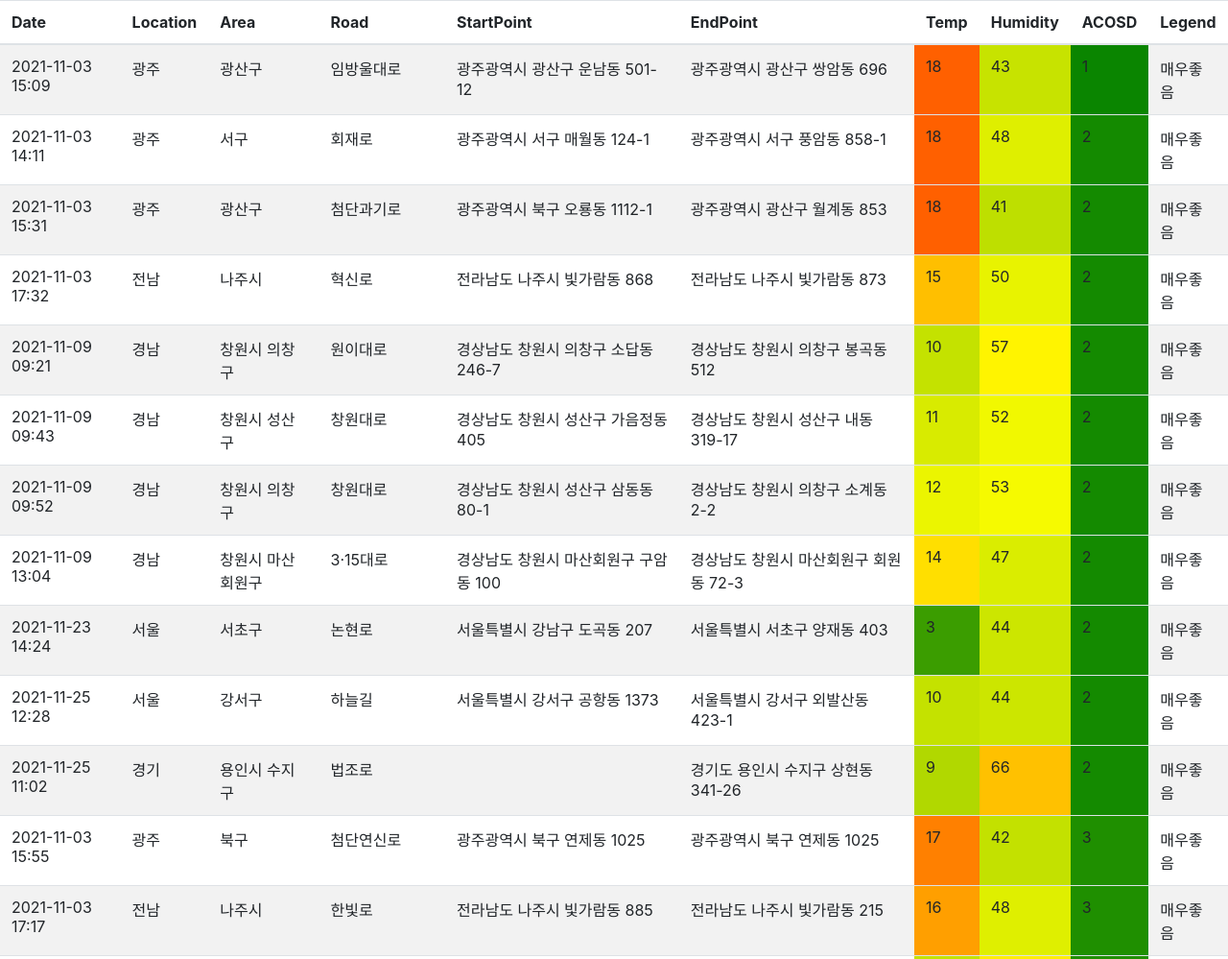
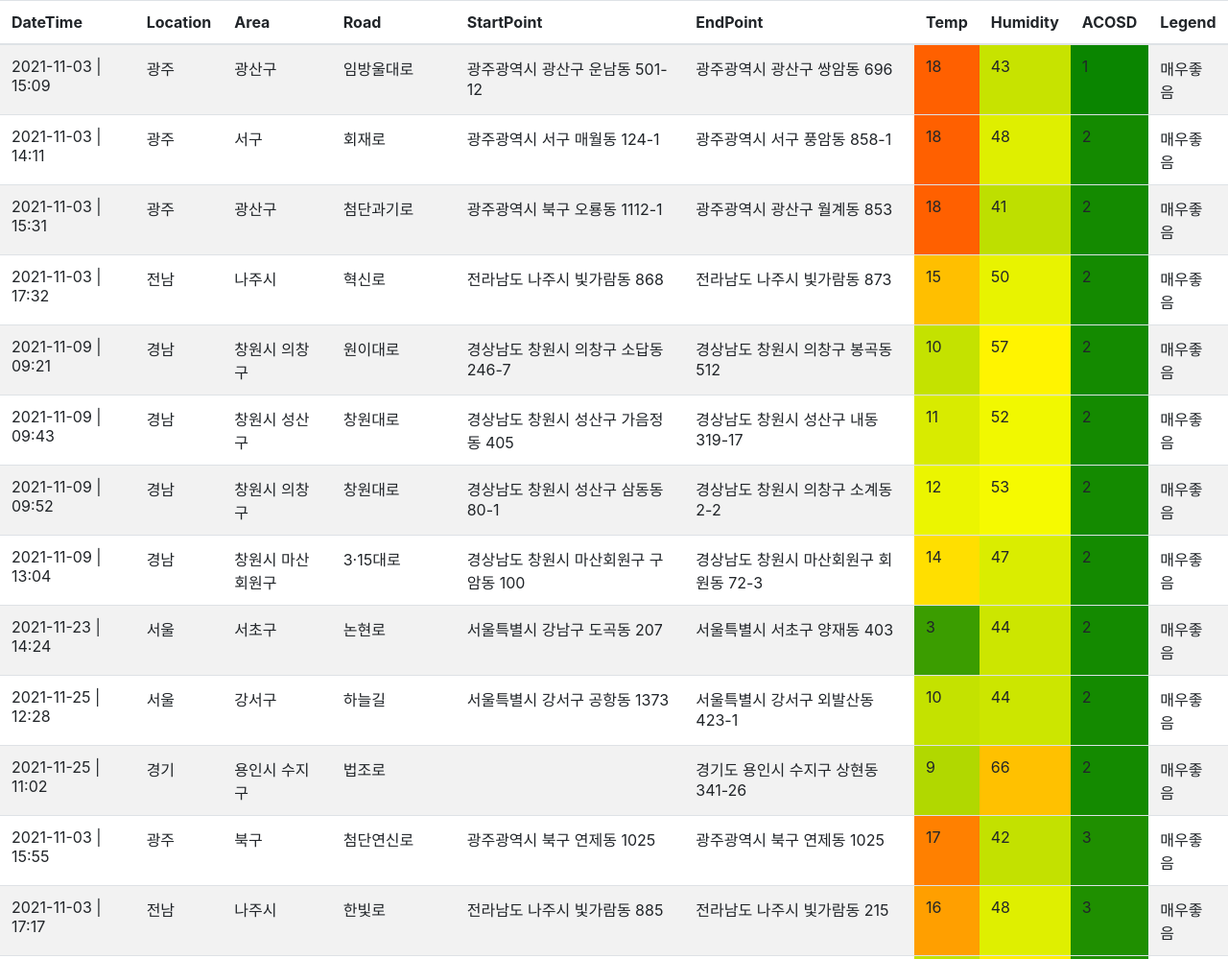
Before and after one commit to yyc9920/Javascript_Study, a plain HTML site: page D3_js/index.html in a window 1280 px wide. Shown: the top 999 px of the page at 96% size. Drawn offline with nearby package versions, Linux system fonts and the light colour scheme.

Commit message:
modified Date header to DateTime header.

```diff
--- a/D3_js/index.html
+++ b/D3_js/index.html
@@ -9,7 +9,7 @@ d3.csv("./Korea_DustData_20211130_3.csv").then(function(data){
   data.sort((a, b) => (a.ACOSD - b.ACOSD));
   let title = d3.keys(data[0]);
   title.splice(title.indexOf("Time"), title.indexOf("Time"));
-  data.forEach((d) => {d.Date = d.Date + " " + d.Time});
+  data.forEach((d) => {d.Date = d.Date + " | " + d.Time});
   // console.log(typeof data);
   let table = d3.select('body').append('table').attr("class", "table table-striped");
   let thead = table.append('thead').attr("class", "table table-light");
@@ -19,7 +19,9 @@ d3.csv("./Korea_DustData_20211130_3.csv").then(function(data){
                     .selectAll('th')
                     .data(title).enter()
                     .append('th')
-                    .text(function (d) {return d;})
+                    .text(function (d) {
+                      return (d == "Date") ? (d + "Time") : d;
+                    });
 
   let rows = tbody.selectAll('tr').data(data)
                   .enter()
```
